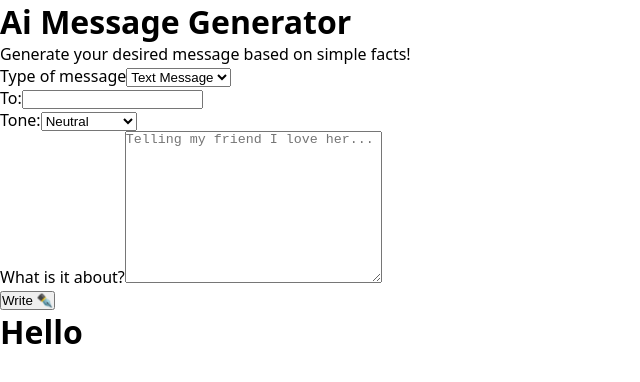
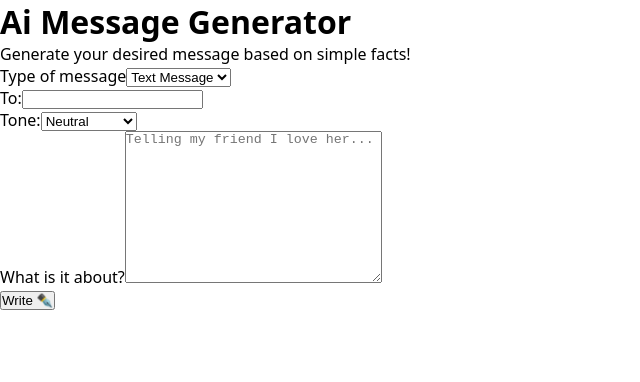
Before and after one commit to yangenmanuel/ai-writer, a Next.js app: page / in a window 1280 px wide. Shown: the top 382 px of the page, without its empty margins (0-640 px from the left). Built offline with nearby package versions, Linux system fonts and the light colour scheme.

Commit message:
Completed functionality and added conditional rendering

```diff
--- a/next.config.js
+++ b/next.config.js
@@ -1,6 +1,6 @@
 /** @type {import('next').NextConfig} */
 const nextConfig = {
-  reactStrictMode: true,
+  reactStrictMode: false,
 }
 
 module.exports = nextConfig
--- a/src/components/Form.jsx
+++ b/src/components/Form.jsx
@@ -1,6 +1,6 @@
 import { useState } from "react"
 
-export default function Form() {
+export default function Form ({ setMessage, setLoading }) {
   const [type, setType] = useState('text message')
   const [toWho, setToWho] = useState('')
   const [tone, setTone] = useState('neutral')
@@ -9,8 +9,12 @@ export default function Form() {
   const handleSubmit = async (e) => {
     e.preventDefault()
 
-    // console.log({ type, toWho, tone, about })
+    setMessage('')
+    setLoading(true)
     const res = await fetch(`api/cohere?type=${type}&toWho=${toWho}&tone=${tone}&about=${about}`)
+    const { response } = await res.json()
+    setMessage(response)
+    setLoading(false)
   }
 
   return (
--- a/src/components/ResultBox.jsx
+++ b/src/components/ResultBox.jsx
@@ -1,5 +1,5 @@
-export default function ResultBox () {
+export default function ResultBox ({ message}) {
   return (
-    <h1>Hello</h1>
+    <p>{ message }</p>
   )
 }
--- a/src/pages/index.jsx
+++ b/src/pages/index.jsx
@@ -1,8 +1,12 @@
 import Head from 'next/head'
 import Form from '@/components/Form'
 import ResultBox from '@/components/ResultBox'
+import { useState } from 'react'
 
 export default function Home() {
+  const [message, setMessage] = useState('')
+  const [loading, setLoading] = useState(false)
+
   return (
     <>
       <Head>
@@ -15,8 +19,8 @@ export default function Home() {
         <h1>Ai Message Generator</h1>
         <p>Generate your desired message based on simple facts!</p>
         <main>
-          <Form/>
-          <ResultBox/>
+          <Form setMessage={setMessage} setLoading={setLoading}/>
+          {loading ? 'Loading...' : <ResultBox message={message}/>}
         </main>
     </>
   )
```
